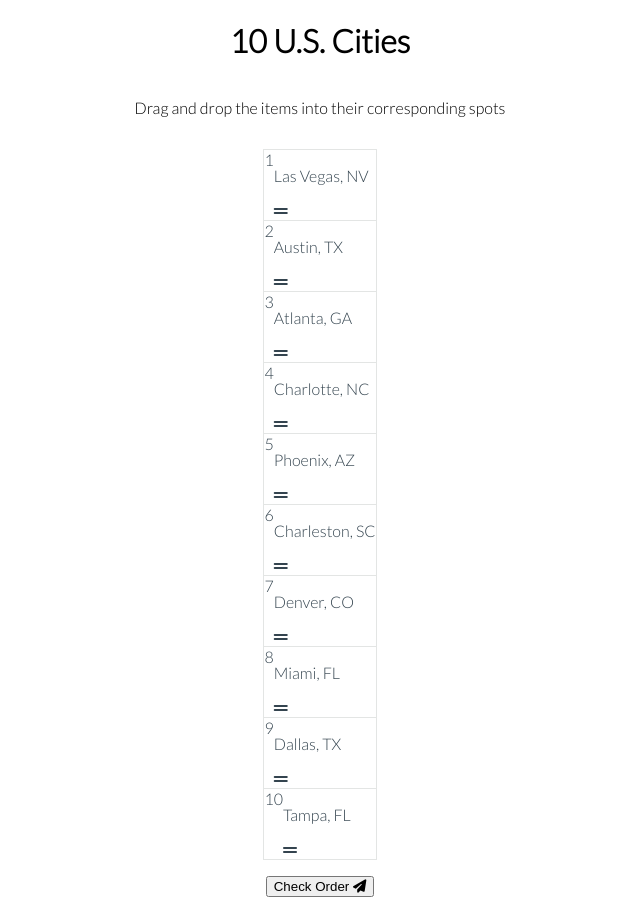
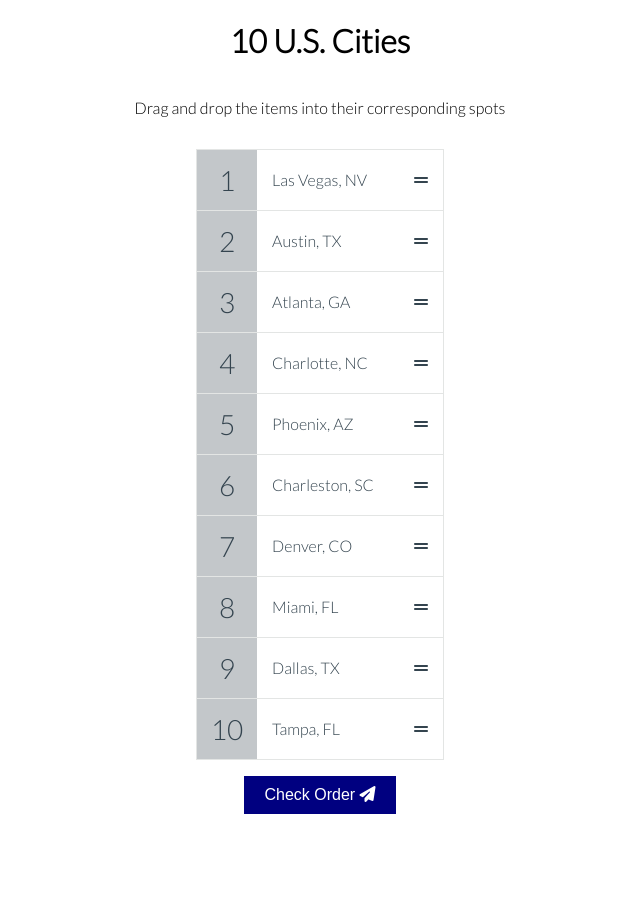
Before and after one commit to bobfdev/js-drag-n-drop, a PHP site: page / in a window 1280 px wide. Shown: the whole page, without its empty margins (320-960 px from the left). After the commit the page ends 814 px from the top, so only its background shows below. Run offline with PHP 8.4, Linux system fonts and the light colour scheme; some libraries are stand-ins or nearby versions.

Commit message:
updated styles

```diff
--- a/style.css
+++ b/style.css
@@ -38,3 +38,55 @@ body {
 .draggable-list li:not(:last-of-type) {
     border-bottom: 1px solid var(--border-color);
 }
+
+.draggable-list .number {
+    background-color: var(--background-color);
+    display: flex;
+    align-items: center;
+    justify-content: center;
+    font-size: 28px;
+    height: 60px;
+    width: 60px;
+}
+
+.draggable-list li.over .draggable {
+    background-color: #eaeaea;
+}
+
+.draggable-list .us-city {
+    margin: 0 40px 0 0;
+}
+
+.draggable-list li.right .us-city {
+    color: #3ae374;
+}
+
+.draggable-list li.wrong .us-city {
+    color: #ff3838;
+}
+
+.draggable {
+    cursor: pointer;
+    display: flex;
+    align-items: center;
+    justify-content: space-between;
+    padding: 15px;
+    flex: 1;
+}
+
+.check-btn {
+    background-color: navy;
+    border: none;
+    color: white;
+    font-size: 16px;
+    padding: 10px 20px;
+    cursor: pointer;
+}
+
+.check-btn:active {
+    transform: scale(0.98);
+}
+
+.check-btn:focus {
+    outline: none;
+}
```
